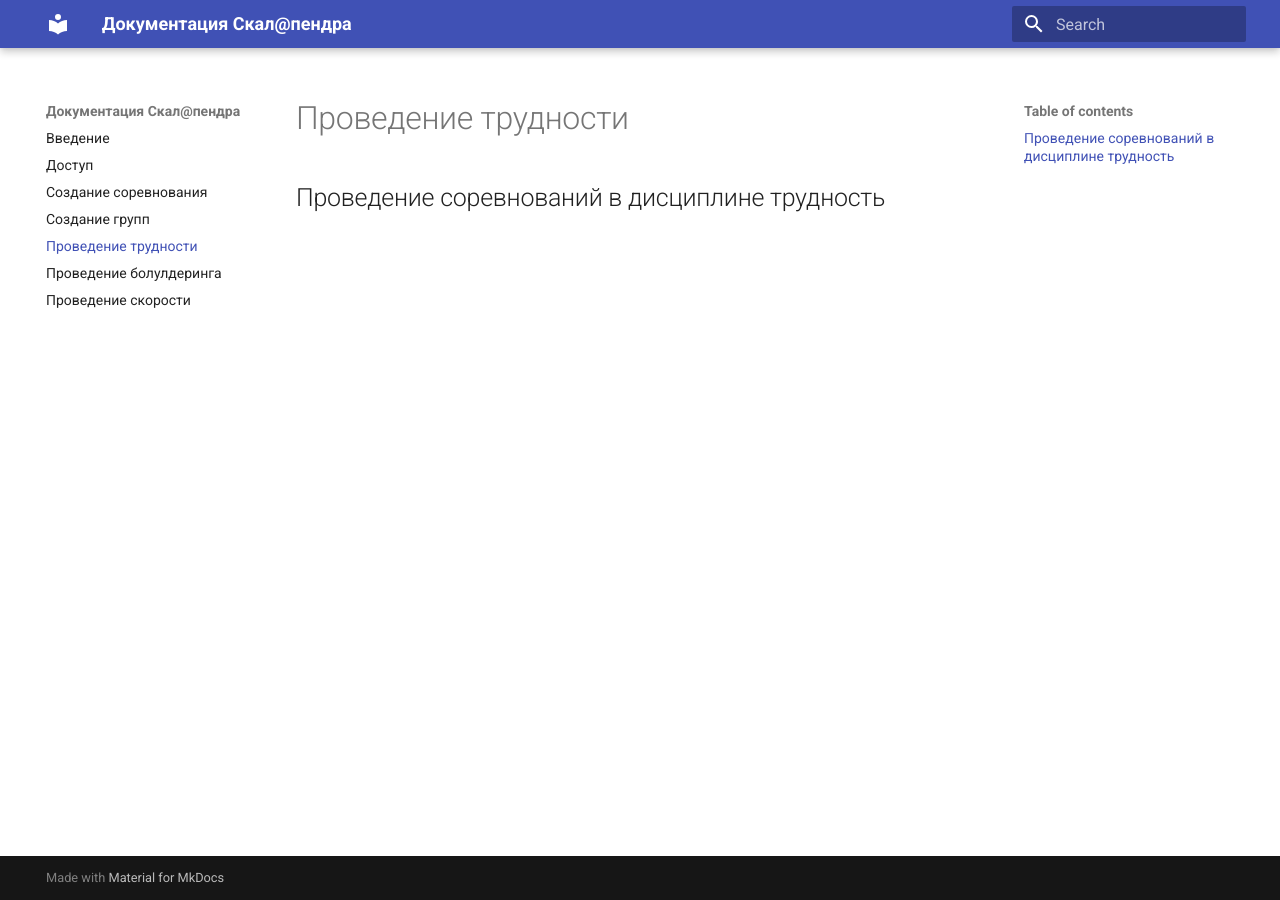
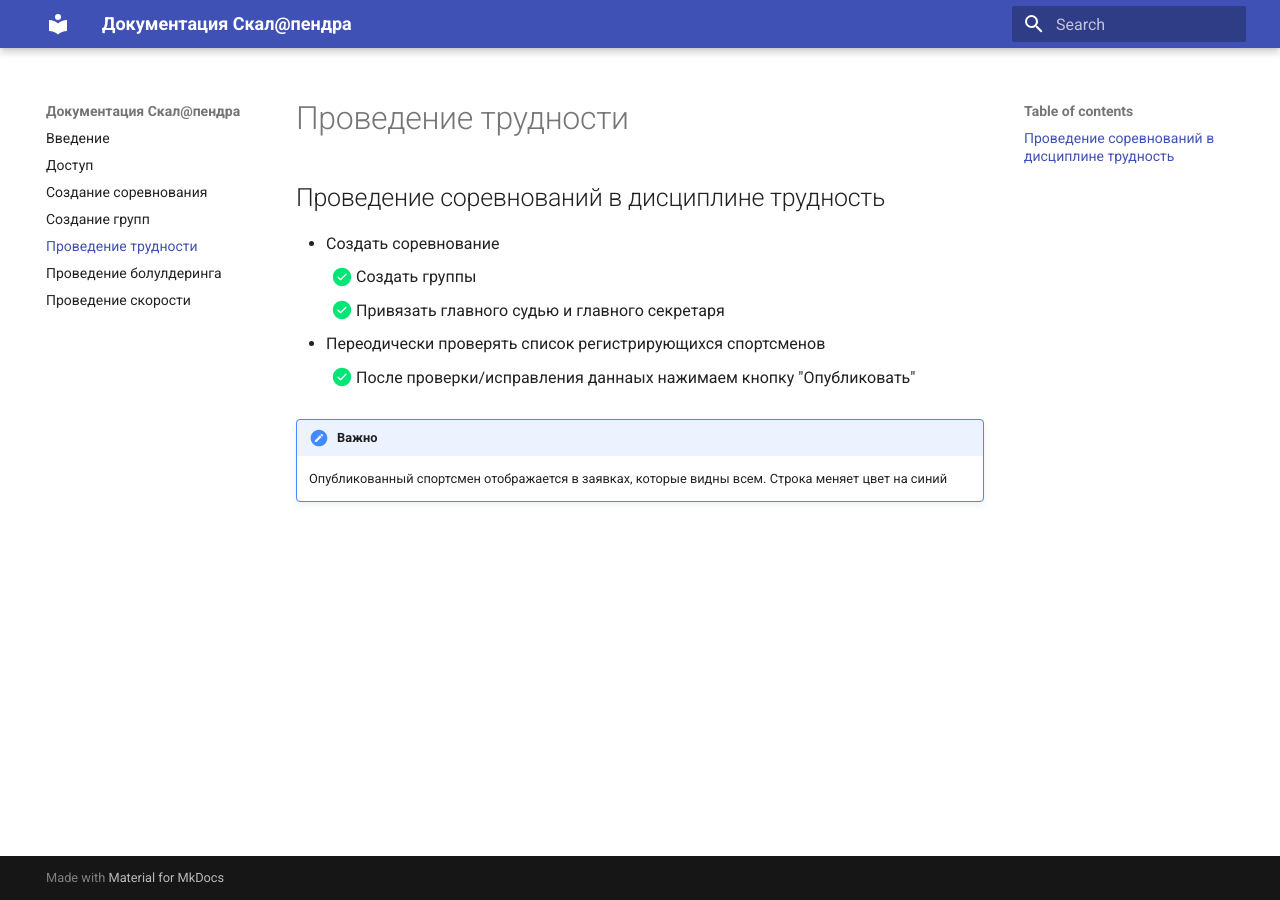
Before and after one commit to alptur/scaladocs, an MkDocs documentation site: the page built from docs/howtotrud.md, in a window 1280 px wide. Built offline with MkDocs 1.6.1 and Material for MkDocs 9.7.7, drawn with Linux system fonts in a browser that asks for light colours.

Commit message:
Меню

```diff
--- a/docs/howtotrud.md
+++ b/docs/howtotrud.md
@@ -1,3 +1,13 @@
 # Проведение трудности
 
 ## Проведение соревнований в дисциплине трудность
+
+* Создать соревнование
+    * [x] Создать группы
+    * [x] Привязать главного судью и главного секретаря
+* Переодически проверять список регистрирующихся спортсменов
+    * [x] После проверки/исправления даннаых нажимаем кнопку "Опубликовать"
+
+!!! note "Важно"
+    Опубликованный спортсмен отображается в заявках, которые видны всем.
+    Строка меняет цвет на синий
```
